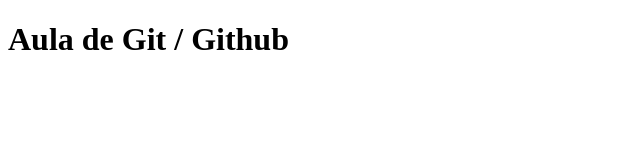
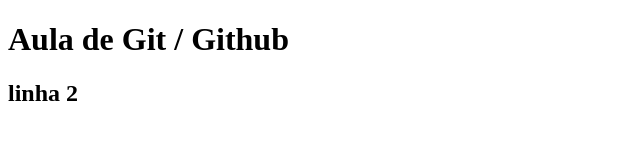
Before and after one commit to LuisFilipeNSM/aula_tecnicas, a plain HTML site: page index.html in a window 1280 px wide. Shown: the whole page, without its empty margins (0-640 px from the left). Drawn offline with Linux system fonts and the light colour scheme.

Commit message:
alterações

```diff
--- a/index.html
+++ b/index.html
@@ -10,6 +10,7 @@
     <h1>
         Aula de Git / Github
     </h1>
+    <h2>linha 2</h2>
 
 </body>
 </html>
```
